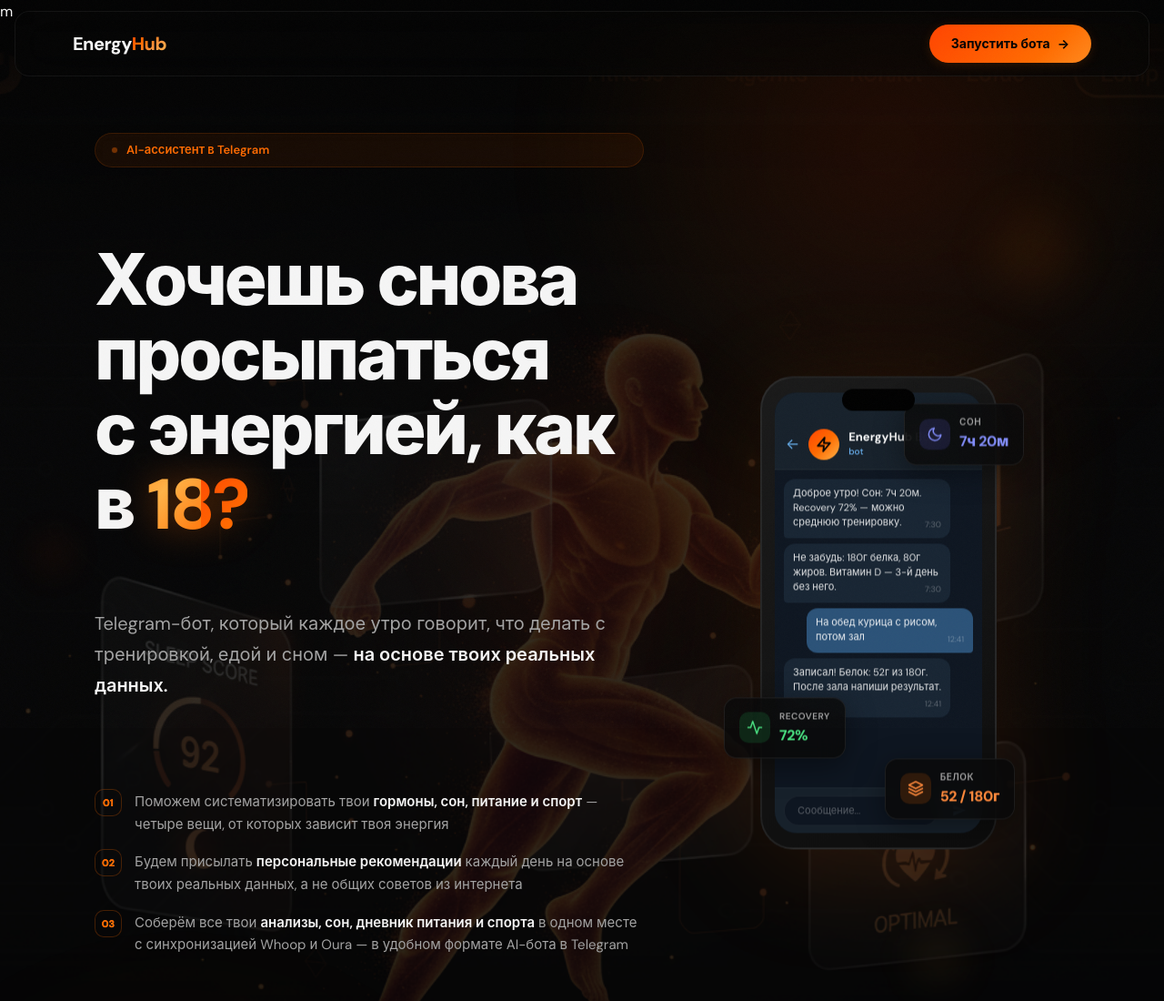
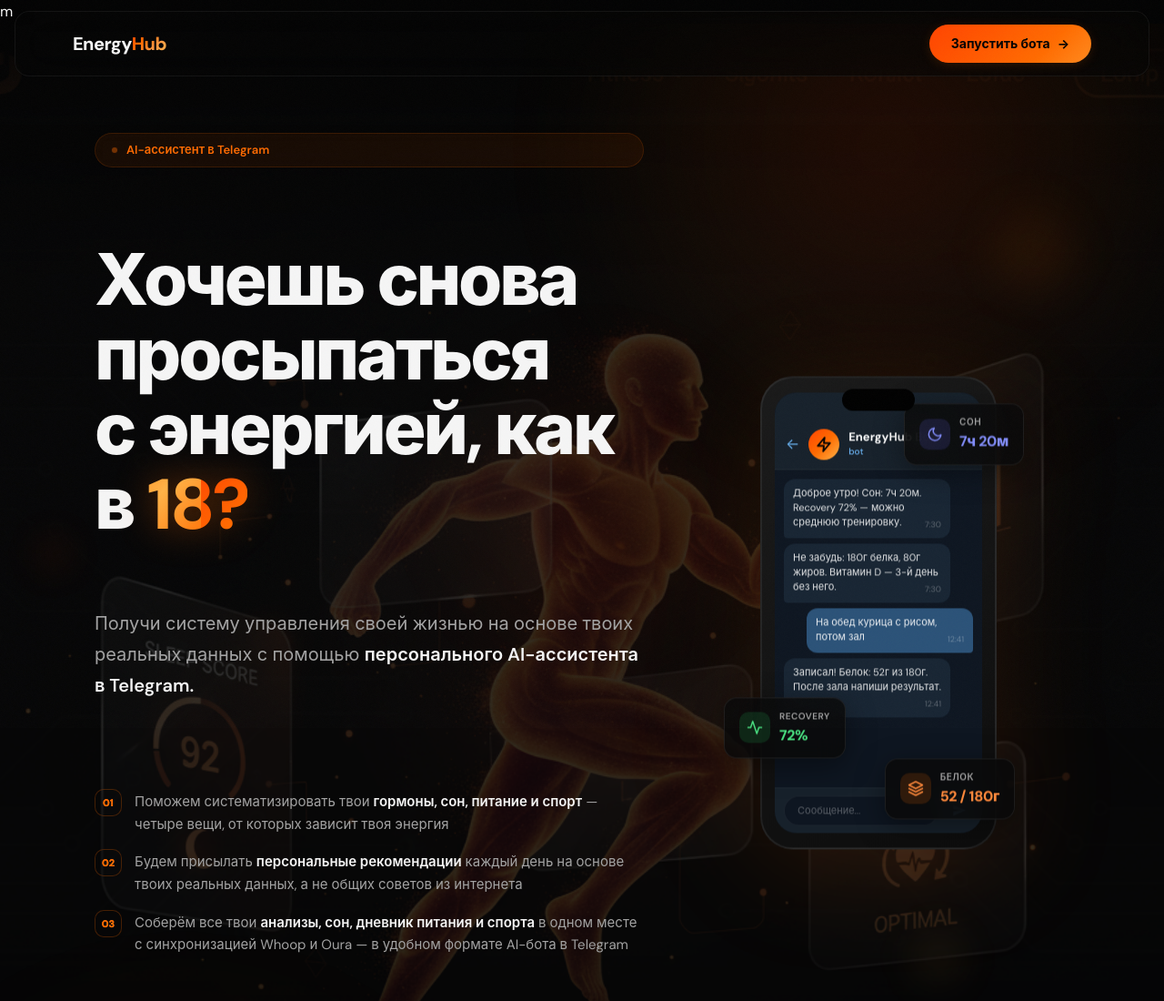
Before and after one commit to rusjuravsky/energyhub-landing, a plain HTML site: page index.html in a window 1280 px wide. Shown: the top 1100 px of the page at 91% size. Drawn offline with Linux system fonts and the light colour scheme.

Commit message:
Update hero subtitle to user's preferred copy

```diff
--- a/index.html
+++ b/index.html
@@ -1652,7 +1652,7 @@ m<!DOCTYPE html>
     <h1 class="fade-in">
       Хочешь снова просыпаться<br>с энергией, как в <span class="highlight">18?</span>
     </h1>
-    <p class="hero-sub fade-in">Telegram-бот, который каждое утро говорит, что делать с тренировкой, едой и сном &mdash; <strong>на основе твоих реальных данных.</strong></p>
+    <p class="hero-sub fade-in">Получи систему управления своей жизнью на основе твоих реальных данных с помощью <strong>персонального AI-ассистента в Telegram.</strong></p>
     <div class="hero-features fade-in">
       <div class="hero-feature">
         <span class="hero-feature-num">01</span>
```
